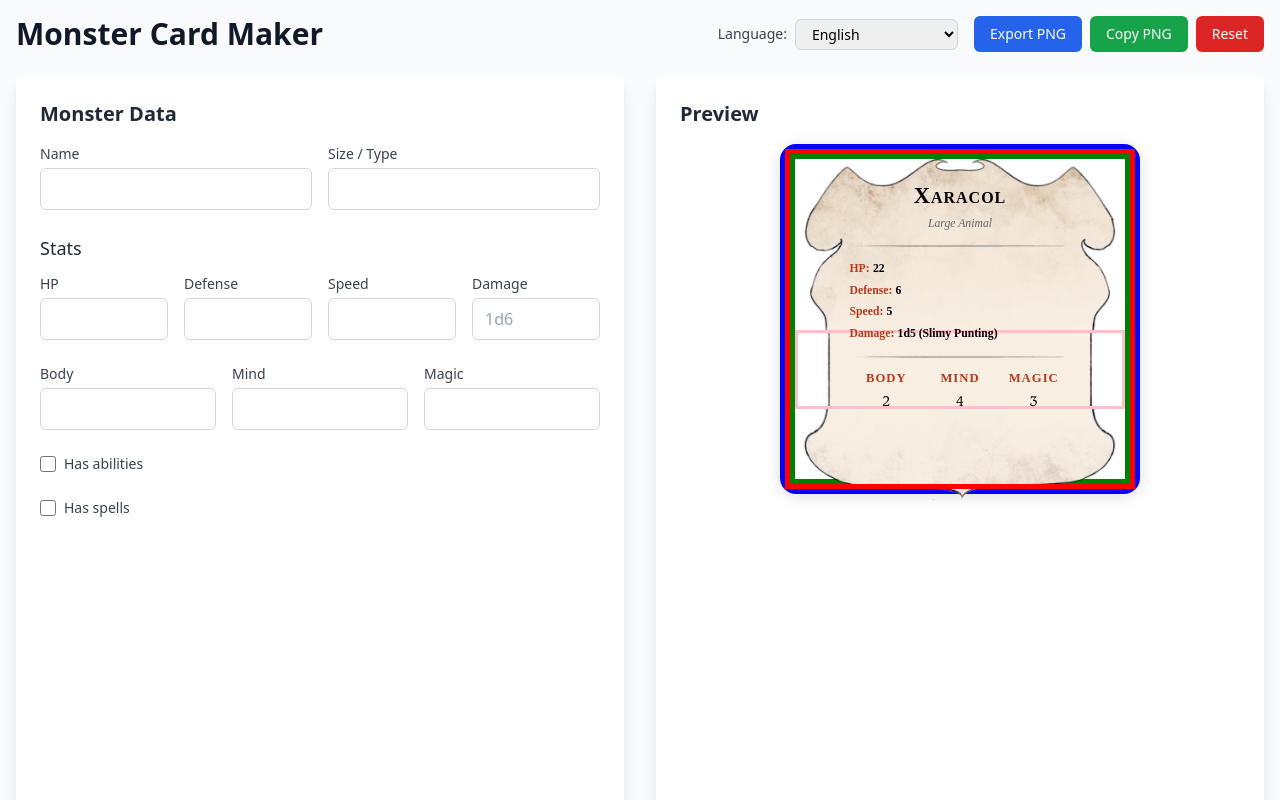
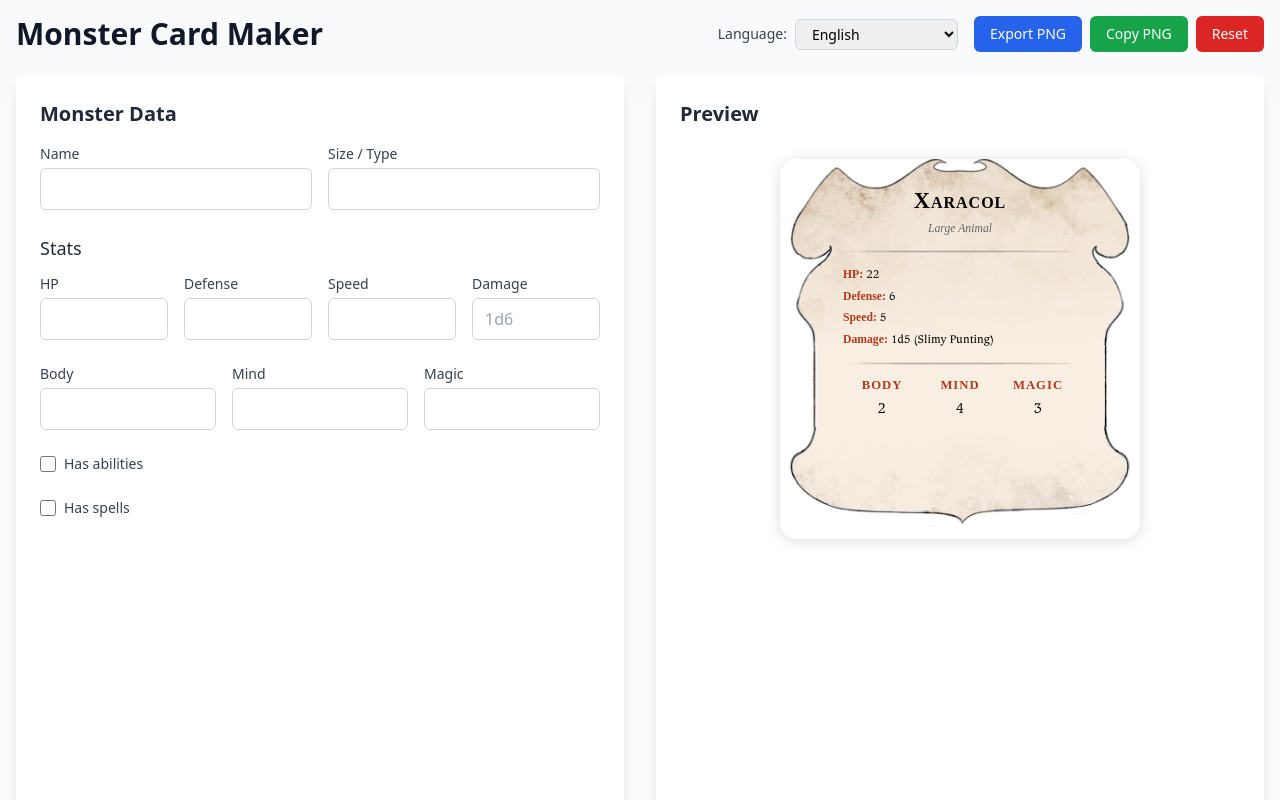
Before and after one commit to bpiccia/omios-ures-monster-card-builder, a React (Vite) app: page / in a window 1280 px wide. Shown: the top 800 px of the page. Built offline with nearby package versions, Linux system fonts and the light colour scheme; a web font is replaced by a local one.

Commit message:
fix colors

```diff
--- a/src/MonsterCardMaker.tsx
+++ b/src/MonsterCardMaker.tsx
@@ -114,6 +114,7 @@ interface MonsterCardMakerProps {
 interface MonsterCardProps {
   readonly monster: Monster;
   readonly dict: Dictionary;
+  readonly onHeightChange?: (height: number) => void;
 }
 
 // Background component: renders seamless scroll background
@@ -138,7 +139,7 @@ function CardBackground({ height, contentHeight }: { readonly height: number, re
   });
 
   return (
-    <div style={{ position: 'absolute', top: 0, left: 0, width: '100%', height: '100%', zIndex: 1, display: 'flex', flexDirection: 'column', border: '10px solid green' }}>
+    <div style={{ position: 'absolute', top: 0, left: 0, width: '100%', height: '100%', zIndex: 1, display: 'flex', flexDirection: 'column'}}>
       {/* Top image - natural aspect ratio at full width */}
       <img
         src="/top.png"
@@ -164,7 +165,6 @@ function CardBackground({ height, contentHeight }: { readonly height: number, re
             objectFit: 'contain',
             display: 'block',
             flexShrink: 0,
-            border: '3px solid pink'
           }}
         />
       ))}
@@ -186,7 +186,7 @@ function CardBackground({ height, contentHeight }: { readonly height: number, re
 }
 
 // MonsterCard component (cleaned)
-function MonsterCard({ monster, dict }: MonsterCardProps) {
+function MonsterCard({ monster, dict, onHeightChange }: MonsterCardProps) {
   const hasAbilities = monster.hasAbilities && monster.abilities.length > 0;
   const hasSpells = monster.hasSpells && monster.spells.length > 0;
 
@@ -220,6 +220,13 @@ function MonsterCard({ monster, dict }: MonsterCardProps) {
   const effectiveTextHeight = Math.max(textHeight, calculatedMinHeight);
   const totalHeight = Math.max(350, effectiveTextHeight + topPadding + bottomPadding + 20); // Reduced minimums for smaller card
 
+  // Report height changes to parent
+  React.useEffect(() => {
+    if (onHeightChange && totalHeight > 0) {
+      onHeightChange(totalHeight);
+    }
+  }, [onHeightChange, totalHeight]);
+
   console.log('Final Height Calculation:', {
     rawTextHeight: textHeight,
     effectiveTextHeight,
@@ -231,7 +238,7 @@ function MonsterCard({ monster, dict }: MonsterCardProps) {
   });
 
   return (
-    <div data-card className="w-full mx-auto" style={{ borderRadius: 16, boxShadow: '0 2px 16px #0002', overflow: 'visible', background: 'none', padding: 0, margin: 0, width: '100%', maxWidth: 360, position: 'relative', height: 'auto', minHeight: totalHeight, border: '5px solid blue' }}>
+    <div data-card className="w-full mx-auto" style={{ borderRadius: 16, boxShadow: '0 2px 16px #0002', overflow: 'visible', background: 'none', padding: 0, margin: 0, width: '100%', maxWidth: 360, position: 'relative', height: 'auto', minHeight: totalHeight+30}}>
 
       {/* Background Container - seamless scroll */}
       <CardBackground height={totalHeight} contentHeight={textHeight} />
@@ -248,7 +255,6 @@ function MonsterCard({ monster, dict }: MonsterCardProps) {
           display: 'flex',
           justifyContent: 'center',
           alignItems: 'flex-start',
-          border: '5px solid red',
           paddingTop: topPadding, // Apply padding as internal padding instead
           paddingBottom: bottomPadding, // Apply padding as internal padding instead
           boxSizing: 'border-box' // Include padding in height calculation
@@ -268,10 +274,10 @@ function MonsterCard({ monster, dict }: MonsterCardProps) {
 
           {/* Stats block */}
           <div style={{ fontFamily: 'Sudbury, serif', marginTop: '4px', marginBottom: 0, width: '100%', textAlign: 'left' }}>
-            <div style={{ fontWeight: 400, fontSize: 11.7, marginBottom: 2 }}><span style={{ color: '#b33a1a' }}><strong>{dict.hp}:</strong></span> <span style={{ color: '#000000' }}><strong>{monster.hp || '22'}</strong></span></div>
-            <div style={{ fontWeight: 400, fontSize: 11.7, marginBottom: 2 }}><span style={{ color: '#b33a1a' }}><strong>{dict.defense}:</strong></span> <span style={{ color: '#000000' }}><strong>{monster.defense || '6'}</strong></span></div>
-            <div style={{ fontWeight: 400, fontSize: 11.7, marginBottom: 2 }}><span style={{ color: '#b33a1a' }}><strong>{dict.speed}:</strong></span> <span style={{ color: '#000000' }}><strong>{monster.speed || '5'}</strong></span></div>
-            <div style={{ fontWeight: 400, fontSize: 11.7 }}><span style={{ color: '#b33a1a' }}><strong>{dict.damage}:</strong></span> <span style={{ color: '#000000' }}><strong>{monster.damage || '1d5 (Slimy Punting)'}</strong></span></div>
+            <div style={{ fontWeight: 400, fontSize: 11.7, marginBottom: 2 }}><span style={{ color: '#b33a1a' }}><strong>{dict.hp}:</strong></span> <span style={{ color: '#000000' }}>{monster.hp || '22'}</span></div>
+            <div style={{ fontWeight: 400, fontSize: 11.7, marginBottom: 2 }}><span style={{ color: '#b33a1a' }}><strong>{dict.defense}:</strong></span> <span style={{ color: '#000000' }}>{monster.defense || '6'}</span></div>
+            <div style={{ fontWeight: 400, fontSize: 11.7, marginBottom: 2 }}><span style={{ color: '#b33a1a' }}><strong>{dict.speed}:</strong></span> <span style={{ color: '#000000' }}>{monster.speed || '5'}</span></div>
+            <div style={{ fontWeight: 400, fontSize: 11.7 }}><span style={{ color: '#b33a1a' }}><strong>{dict.damage}:</strong></span> <span style={{ color: '#000000' }}>{monster.damage || '1d5 (Slimy Punting)'}</span></div>
           </div>
 
           {/* Attributes */}
@@ -346,6 +352,7 @@ export default function MonsterCardMaker({
 }: MonsterCardMakerProps = {}) {
   const [monster, setMonster] = useState<Monster>(defaultMonster);
   const [language, setLanguage] = useState<Language>(initialLang);
+  const [cardHeight, setCardHeight] = useState<number>(350); // Track card height for dynamic white container
 
   const dict = dictionaries[language];
 
@@ -754,11 +761,11 @@ export default function MonsterCardMaker({
           </div>
 
           {/* Preview Panel */}
-          <div className="bg-white rounded-lg shadow-lg p-6">
+          <div className="bg-white rounded-lg shadow-lg p-6" style={{ minHeight: cardHeight + 80 }}>
             <h2 className="text-xl font-semibold mb-4 text-gray-800">{dict.preview}</h2>
 
-            <div className="flex justify-center">
-              <MonsterCard monster={monster} dict={dict} />
+            <div className="flex justify-center" style={{ paddingTop: 15, paddingBottom: 15 }}>
+              <MonsterCard monster={monster} dict={dict} onHeightChange={setCardHeight} />
             </div>
           </div>
         </div>
```
